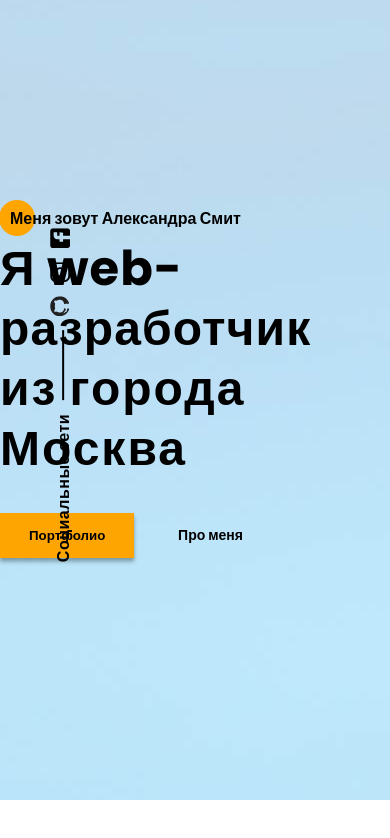
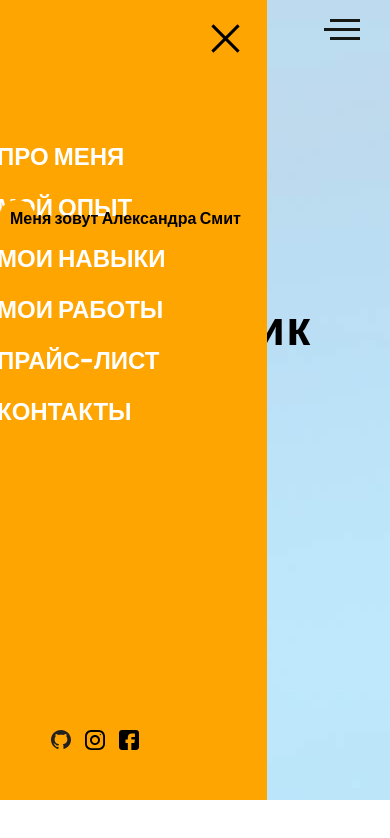
Before and after one commit to pshigotskaya26/landing-page, a website: page index.html in a window 390 px wide. Drawn offline with Linux system fonts and the light colour scheme.

Commit message:
feat: add burger menu

```diff
--- a/index.html
+++ b/index.html
@@ -19,7 +19,7 @@
     />
     <link rel="stylesheet" href="css/style.css" />
   </head>
-  <body>
+  <body class="">
     <section class="about">
       <div class="about__social-network">
         <div class="social-network">
@@ -38,6 +38,42 @@
         </div>
         </div>
       </div>
+      <div class="hidden-block"></div>
+      <div class="about__burger">
+        <div class="burger">
+          <span></span>
+        </div>
+      </div>
+      <div class="about__navigation-block">
+          <div class="navigation-block">
+            <div class="navigation-block__burger-close">
+              <div class="burger-close">
+                <span></span>
+              </div>
+            </div>
+            <ul class="navigation">
+              <li class="navigation__item"><a href="#about-myself">Про меня</a></li>
+              <li class="navigation__item"><a href="#experience">Мой опыт</a></li>
+              <li class="navigation__item"><a href="#skills">Мои навыки</a></li>
+              <li class="navigation__item"><a href="#works">Мои работы</a></li>
+              <li class="navigation__item"><a href="#price">Прайс-лист</a></li>
+              <li class="navigation__item"><a href="contacts">Контакты</a></li>
+            </ul>
+            <div class="navigation-block__social-links">
+              <div class="social-links">
+                <a href="https://github.com/" class="social-links__item" target="_blank">
+                  <span class="icon icon_github"></span>
+                </a>
+                <a href="https://www.instagram.com/" class="social-links__item" target="_blank">
+                  <span class="icon icon_instagramm"></span>
+                </a>
+                <a href="https://www.facebook.com/" class="social-links__item" target="_blank">
+                  <span class="icon icon_facebook"></span>
+                </a>
+              </div>
+            </div>
+          </div>
+      </div>
       <div class="container">
         <div class="about__content">
           <h2 class="about__subtitle">Меня зовут Александра Смит</h2>
--- a/sass/abstract/_constants.scss
+++ b/sass/abstract/_constants.scss
@@ -2,4 +2,5 @@ $color-primery: #ffa501;
 $color-primery-hover: #E47209;
 $color-white: #ffffff;
 $color-black: #000000;
+$color-black-light: #151812;
 $container-width: 1140px;
--- a/sass/base/_base.scss
+++ b/sass/base/_base.scss
@@ -28,6 +28,10 @@ body {
 	font-size: 14px;
 	font-family: 'Poppins', Arial, Verdana, sans-serif;
 	color: $color-black;
+
+	&.lock {
+		overflow: hidden;
+	}
 }
 
 h1 {
@@ -56,3 +60,18 @@ h2 {
 		border-radius: 50%;
 	}
 }
+
+.hidden-block {
+	display: none;
+
+	&.active {
+		position: fixed;
+    	top: 0;
+    	left: 0;
+    	bottom: 0;
+    	right: 0;
+    	display: block;
+    	background-color: rgba(255, 255, 255, 0.75);
+    	z-index: 9990;
+	}
+}
--- /dev/null
+++ b/sass/base/_burger.scss
@@ -0,0 +1,70 @@
+.about__burger {
+  position: absolute;
+  top: 19px;
+  right: 30px;
+}
+
+.burger {
+  display: flex;
+  flex-direction: column;
+  align-items: flex-end;
+  row-gap: 6px;
+  cursor: pointer;
+
+  &:before,
+  &:after {
+    content: "";
+    width: 30px;
+    height: 3px;
+    background-color: $color-black-light;
+  }
+
+  & span {
+    width: 36px;
+    height: 3px;
+    background-color: $color-black-light;
+  }
+
+  &:hover {
+    &:before,
+    & span,
+    &:after {
+      background: $color-primery;
+      transition: all 0.3s ease-out;
+    }
+  }
+}
+
+.burger-close {
+  position: relative;
+  width: 40px;
+  height: 40px;
+  cursor: pointer;
+
+  & span {
+    position: absolute;
+    top: 17px;
+    width: 37px;
+    height: 3px;
+    background-color: $color-black;
+    transform: rotate(45deg);
+  }
+
+  &:after {
+    content: "";
+    position: absolute;
+    top: 17px;
+    width: 37px;
+    height: 3px;
+    background-color: $color-black;
+    transform: rotate(-45deg);
+  }
+
+  &:hover {
+    & span,
+    &:after {
+      background: $color-white;
+      transition: all 0.3s ease-out;
+    }
+  }
+}
--- a/sass/components/_about.scss
+++ b/sass/components/_about.scss
@@ -39,6 +39,15 @@
     color: $color-black;
     font-weight: bold;
   }
+
+  &__navigation-block {
+    position: fixed;
+    top: 0;
+    left: -20%;
+    width: 345px;
+    height: 800px;
+    background-color: $color-primery;
+  }
 }
 
 .social-network {
@@ -67,3 +76,62 @@
     display: inline-block;
   }
 }
+
+.navigation-block {
+  position: relative;
+  flex-direction: column;
+  display: flex;
+  width: 100%;
+  height: 100%;
+  padding: 20px;
+
+  &__burger-close {
+    padding-bottom: 79px;
+    display: flex;
+    justify-content: flex-end;
+  }
+
+  &__social-links {
+    align-self: center;
+    padding-bottom: 24px;
+  }
+}
+
+.navigation {
+  flex: 1 1 auto;
+
+  &__item {
+    position: relative;
+    padding-bottom: 16px;
+    font-size: 24px;
+
+    &:last-child {
+      padding-bottom: 0;
+    }
+
+    &:before {
+      position: absolute;
+      top: 11px;
+      left: 20px;
+      content: "";
+      display: block;
+      width: 14px;
+      height: 14px;
+      border-radius: 50%;
+      border: 1px solid $color-black;
+    }
+
+    & a {
+      display: block;
+      padding-left: 55px;
+      font-weight: bold;
+      color: $color-white;
+      text-transform: uppercase;
+
+      &:hover {
+        color: $color-black;
+        transition: all 0.3s ease-out;
+      }
+    }
+  }
+}
--- a/sass/style.scss
+++ b/sass/style.scss
@@ -2,6 +2,7 @@
 @import "base/base";
 @import "base/buttons";
 @import "base/icons";
+@import "base/burger";
 
 @import "layouts/container";
 
```
Also changed, not shown: css/style.css, 1 other file.
